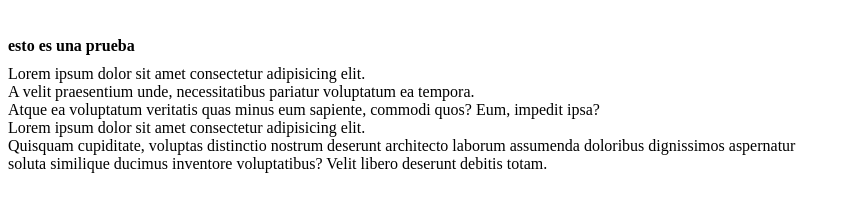
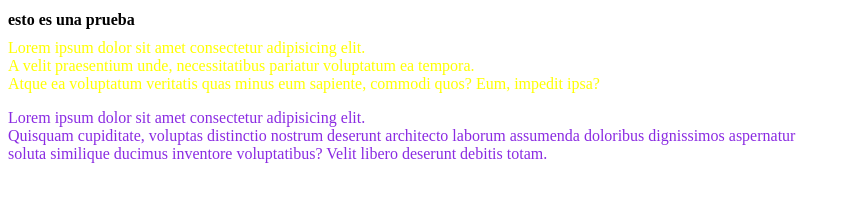
Before and after one commit to AlexLual/Genration-ch16, a plain HTML site: page 3-intro web/intro-css/index.html in a window 1280 px wide. Shown: the whole page, without its empty margins (0-851 px from the left). Drawn offline with Linux system fonts and the light colour scheme.

Commit message:
correciones en intro-css

```diff
--- a/3-intro web/intro-css/index.html
+++ b/3-intro web/intro-css/index.html
@@ -5,22 +5,37 @@
     <meta http-equiv="X-UA-Compatible" content="IE=edge" />
     <meta name="viewport" content="width=device-width, initial-scale=1.0" />
     <title>introduccionCss</title>
-    <style type="text/css" media = "all">
-     *{font-size: 1rem;}
-     p.aviso {color: blueviolet;}
-     div.nuevo {color: #ff0}
+    <style type="text/css" media="all">
+      * {
+        font-size: 1rem;
+      }
+      p.aviso {
+        color: blueviolet;
+      }
+      div.nuevo {
+        color: #ff0;
+      }
+      p {
+        color: rgba(255, 20, 145, 0.443);
+      }
     </style>
     <!--<link rel="stylesheet" href="style.css"> -->
   </head>
-
-  <br>
   <body>
     <h1>esto es una prueba</h1>
-      <div.class="nuevo">
-       Lorem ipsum dolor sit amet consectetur adipisicing elit. <br> A velit praesentium unde, necessitatibus pariatur voluptatum ea tempora. <br> Atque ea voluptatum veritatis quas minus eum sapiente, commodi quos? Eum, impedit ipsa?
-       <div>
-    <p.class="aviso"> Lorem ipsum dolor sit amet consectetur adipisicing elit. <br> Quisquam cupiditate, voluptas distinctio nostrum deserunt architecto laborum assumenda doloribus dignissimos aspernatur <br> soluta similique ducimus inventore voluptatibus? Velit libero deserunt debitis totam.
-
+    <div class="nuevo">
+      Lorem ipsum dolor sit amet consectetur adipisicing elit. <br />
+      A velit praesentium unde, necessitatibus pariatur voluptatum ea tempora.
+      <br />
+      Atque ea voluptatum veritatis quas minus eum sapiente, commodi quos? Eum,
+      impedit ipsa?
+    </div>
+    <p class="aviso">
+      Lorem ipsum dolor sit amet consectetur adipisicing elit. <br />
+      Quisquam cupiditate, voluptas distinctio nostrum deserunt architecto
+      laborum assumenda doloribus dignissimos aspernatur <br />
+      soluta similique ducimus inventore voluptatibus? Velit libero deserunt
+      debitis totam.
     </p>
   </body>
 </html>
```
